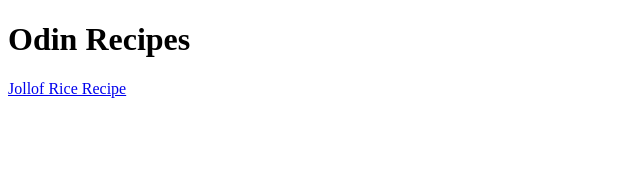
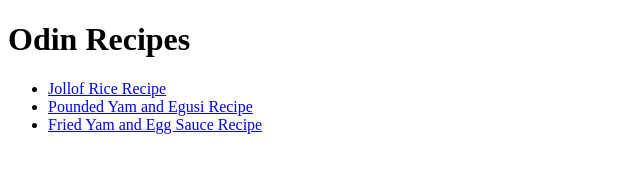
Before and after one commit to auwalcodes2007/odin-recipes, a plain HTML site: page index.html in a window 1280 px wide. Shown: the whole page, without its empty margins (0-640 px from the left). Drawn offline with Linux system fonts and the light colour scheme.

Commit message:
Add links to other webpages in the index.html
Links were added in an unordered link format

```diff
--- a/index.html
+++ b/index.html
@@ -1,11 +1,19 @@
 <!DOCTYPE html>
 <html>
+
 <head>
     <meta charset="UTF-8" />
     <title>Odin-recipes</title>
 </head>
+
 <body>
     <h1>Odin Recipes</h1>
-    <a href="./recipes/jollof_rice.html" target="_blank" rel="noopener noreferrer" >Jollof Rice Recipe</a>
+
+    <ul>
+        <li><a href="./recipes/jollof_rice.html" target="_blank" rel="noopener noreferrer">Jollof Rice Recipe</a></li>
+        <li><a href="./recipes/pounded_yam.html" target="_blank" rel="noopener noreferrer">Pounded Yam and Egusi Recipe</a></li>
+        <li><a href="./recipes/fried_yam.html" target="_blank" rel="noopener noreferrer">Fried Yam and Egg Sauce Recipe</a></li>
+    </ul>
 </body>
+
 </html>
```
